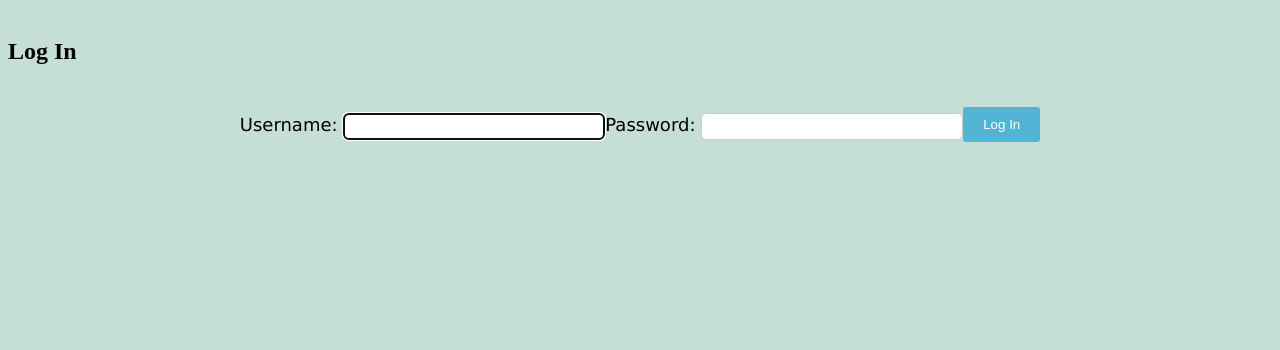
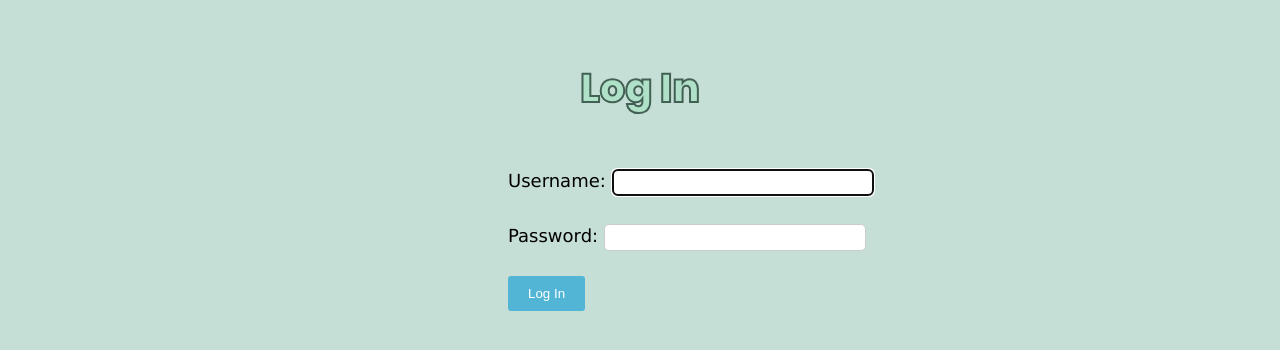
Before and after one commit to stanley-wei/CS35L-Project, a Django app: page /users/login in a window 1280 px wide. Shown: the part 76-426 px from the top of the page. Run offline with Django 4.2, Linux system fonts and the light colour scheme; some libraries are stand-ins or nearby versions.

Commit message:
Added in the css for the login page

```diff
--- a/static/css/login.css
+++ b/static/css/login.css
@@ -1,3 +1,27 @@
-.container-fluid{
-    background-color: #e1ebe7;
+.log-in{
+    text-align:center;
+    -webkit-text-stroke: 2px #426053;
+
+    font-family: 'Poppins';
+    font-style: normal;
+    font-weight: 400;
+    font-size: 40px;
+    line-height: 75px;
+
+    color: #afe0c8;
+    font-size: 40px;
+    font-family:"Poppins", sans-serif;
+    font-weight: 800;
 }
+ /* Styling for the form fields container */
+ .login_form{
+    margin-bottom: 10px;
+    font-size:20px;
+    display:block;
+    margin-left:500px;
+  }
+  .errorlist.nonfield{
+    color: red;
+    font-size: 10px;
+    font-family: Verdana, Geneva, Tahoma, sans-serif;
+  }
--- a/templates/base.html
+++ b/templates/base.html
@@ -4,6 +4,7 @@
 <head>
     <link rel="stylesheet" href="{% static 'css/list.css' %}">
     <link rel="stylesheet" href="{% static 'css/signup.css' %}">
+    <link rel="stylesheet" href="{% static 'css/login.css' %}">
     <link rel="stylesheet" href="{% static 'css/nav.css' %}">
     <link rel="stylesheet" href="{% static 'css/stars.css' %}">
     <link rel="stylesheet" href="{% static 'css/base.css' %}">
--- a/templates/registration/login.html
+++ b/templates/registration/login.html
@@ -1,8 +1,8 @@
-{%extends "base.html" %}
+{% extends 'base.html' %}
 
 {% block content %}
-<h2>Log In</h2>
-<form method="post">
+<h2 class = "log-in">Log In</h2>
+<form class = "login_form" method="post">
   {% csrf_token %}
   {{ form.as_p }}
   <button type="submit">Log In</button>
```
Also changed, not shown: db.sqlite3.
